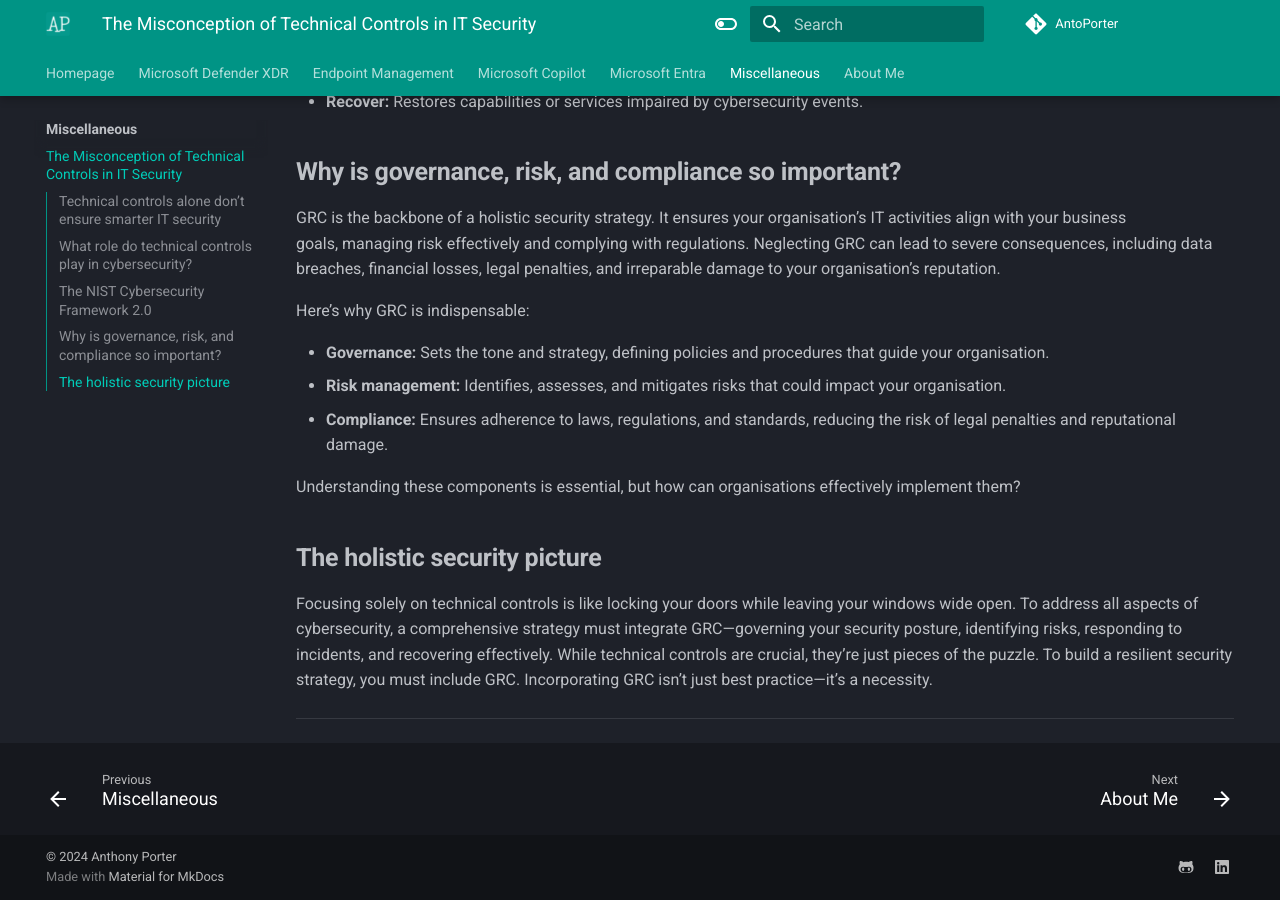
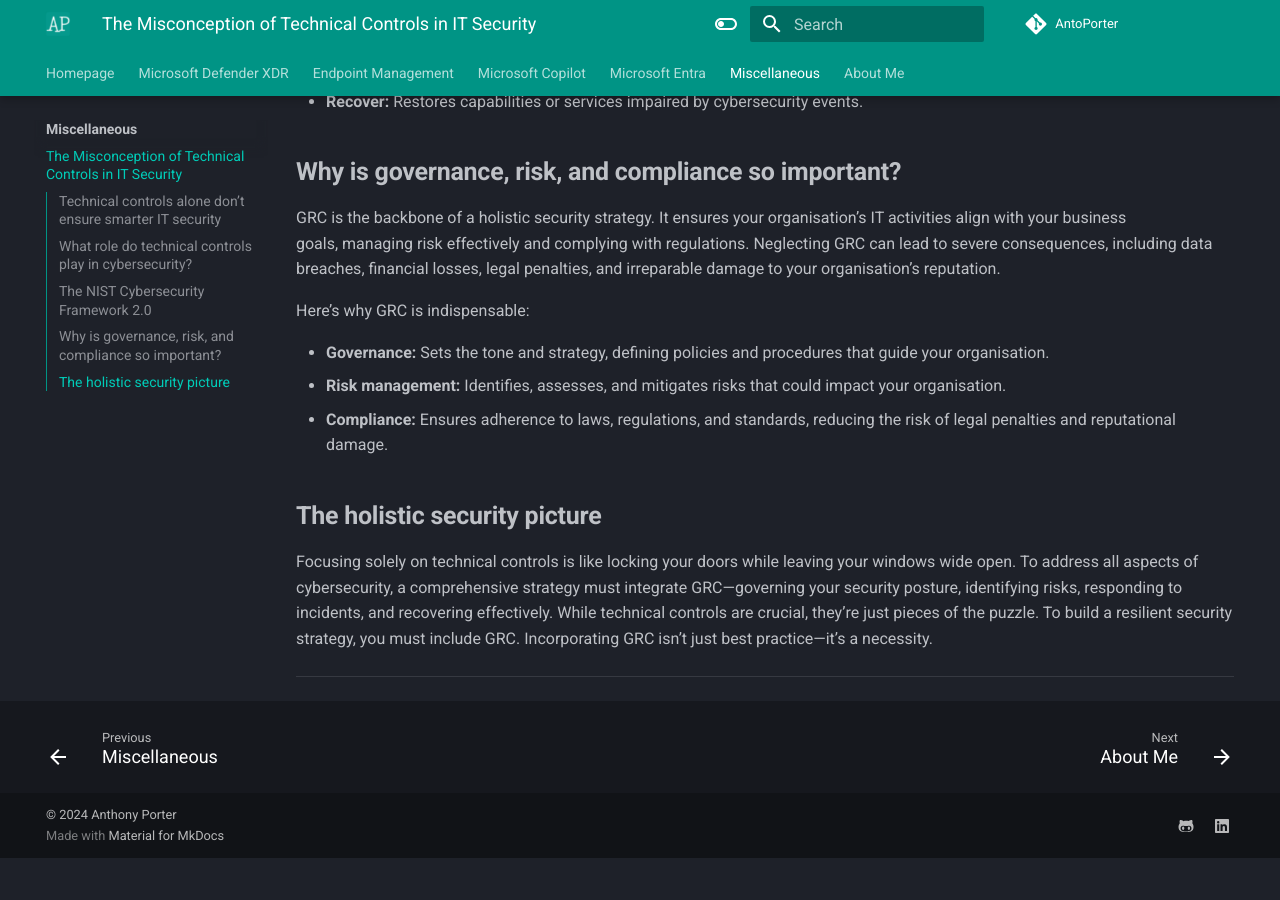
Before and after one commit to AntoPorter/antoporter.github.io, an MkDocs documentation site: the page built from docs/misc/misconception-technicalcontrols.md, in a window 1280 px wide and 900 px high, scrolled down 937 px. Built offline with MkDocs 1.6.1 and Material for MkDocs 9.7.7, drawn with Linux system fonts in a browser that asks for light colours; comment, search, counter and statistics services are not loaded; after the commit the page ends 1795 px from its top, so only the background shows below that.

Commit message:
Update misconception-technicalcontrols.md

```diff
--- a/docs/misc/misconception-technicalcontrols.md
+++ b/docs/misc/misconception-technicalcontrols.md
@@ -35,8 +35,6 @@
 - **Risk management:** Identifies, assesses, and mitigates risks that could impact your organisation.
 - **Compliance:** Ensures adherence to laws, regulations, and standards, reducing the risk of legal penalties and reputational damage.
 
-Understanding these components is essential, but how can organisations effectively implement them?
-
 ## **The holistic security picture**
 
 Focusing solely on technical controls is like locking your doors while leaving your windows wide open. To address all aspects of cybersecurity, a comprehensive strategy must integrate GRC—governing your security posture, identifying risks, responding to incidents, and recovering effectively. While technical controls are crucial, they’re just pieces of the puzzle. To build a resilient security strategy, you must include GRC. Incorporating GRC isn’t just best practice—it’s a necessity.
```
